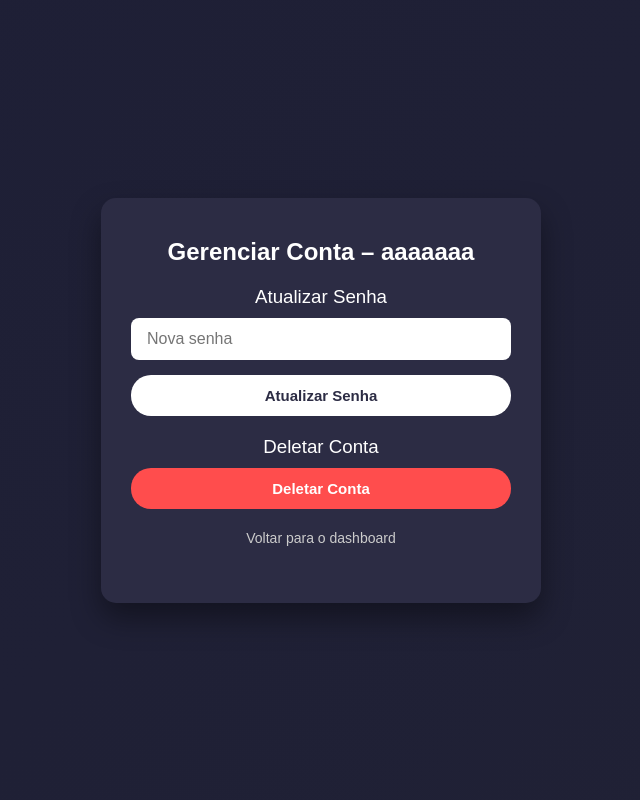
After one commit to Andre3224/trabalhoTecnologiasEmergentes, a Flask app: page /account in a window 1280 px wide. The commit adds this page. Shown: the whole page, without its empty margins (319-959 px from the left). Run offline with Flask 3, Linux system fonts and the light colour scheme; a user stored in the database is signed in.

Commit message:
Add files via upload

```diff
--- /dev/null
+++ b/templates/account.html
@@ -0,0 +1,120 @@
+<!DOCTYPE html>
+<html>
+<head>
+    <title>Gerenciar Conta</title>
+    <style>
+        body {
+            font-family: Arial, sans-serif;
+            background: linear-gradient(135deg, #1e1f36, #202135);
+            color: #fff;
+            margin: 0;
+            height: 100vh;
+            display: flex;
+            justify-content: center;
+            align-items: center;
+        }
+
+        .container {
+            background-color: #2c2c44;
+            padding: 40px 30px;
+            border-radius: 15px;
+            box-shadow: 0 15px 30px rgba(0, 0, 0, 0.4);
+            width: 380px;
+            text-align: center;
+        }
+
+        h2 {
+            margin-top: 0;
+            margin-bottom: 20px;
+        }
+
+        h3 {
+            margin-bottom: 10px;
+            margin-top: 20px;
+            font-weight: normal;
+        }
+
+        form {
+            margin-bottom: 20px;
+        }
+
+        input[type="password"], input[type="text"] {
+                    width: 100%;
+                    padding: 0.75rem 1rem;
+                    border-radius: 0.5rem;
+                    border: none;
+                    font-size: 1rem;
+                    box-sizing: border-box;
+                    margin-bottom: 15px;
+        }
+
+        button {
+            width: 100%;
+            padding: 12px;
+            border-radius: 20px;
+            border: none;
+            font-weight: bold;
+            font-size: 15px;
+            cursor: pointer;
+            transition: background-color 0.3s;
+            background-color: white;
+            color: #2c2c44;
+        }
+
+        button:hover {
+            background-color: #ddd;
+        }
+
+        form:last-of-type button {
+            background-color: #ff4d4d;
+            color: white;
+        }
+
+        form:last-of-type button:hover {
+            background-color: #e60000;
+        }
+
+        a {
+            color: #ccc;
+            text-decoration: none;
+            font-size: 14px;
+        }
+
+        a:hover {
+            text-decoration: underline;
+        }
+
+        p.message {
+            color: #90ee90;
+            font-weight: bold;
+            margin-top: 10px;
+        }
+    </style>
+</head>
+<body>
+    <div class="container">
+        <h2>Gerenciar Conta – {{ username }}</h2>
+
+        <h3>Atualizar Senha</h3>
+        <form method="POST">
+            <input type="hidden" name="action" value="update">
+            <input type="password" name="new_password" placeholder="Nova senha" required>
+            <button type="submit">Atualizar Senha</button>
+        </form>
+
+        <h3>Deletar Conta</h3>
+        <form method="POST" onsubmit="return confirm('Tem certeza que deseja deletar sua conta?');">
+            <input type="hidden" name="action" value="delete">
+            <button type="submit">Deletar Conta</button>
+        </form>
+
+        <p><a href="{{ url_for('dashboard') }}">Voltar para o dashboard</a></p>
+
+        {% with messages = get_flashed_messages(with_categories=true) %}
+          {% for category, message in messages %}
+            <p class="message">{{ message }}</p>
+          {% endfor %}
+        {% endwith %}
+    </div>
+</body>
+</html>
--- a/templates/login.html
+++ b/templates/login.html
@@ -80,7 +80,7 @@
     <div class="login-container">
         <h2>Sistema Online</h2>
         <form method="POST">
-            <input type="text" name="username" placeholder="Email address" required>
+            <input type="text" name="username" placeholder="Username" required>
             <input type="password" name="password" placeholder="Password" required>
             <input type="submit" value="LOGIN">
         </form>
--- a/templates/register.html
+++ b/templates/register.html
@@ -80,7 +80,7 @@
     <div class="register-container">
         <h2>Bem-vindo! </n>Registre sua Conta</h2>
         <form method="POST">
-            <input type="text" name="username" placeholder="Email address" required>
+            <input type="text" name="username" placeholder="Username" required>
             <input type="password" name="password" placeholder="Password" required>
             <input type="submit" value="REGISTER">
         </form>
```
Also changed, not shown: templates/dashboard.html (+79 -4 lines).
